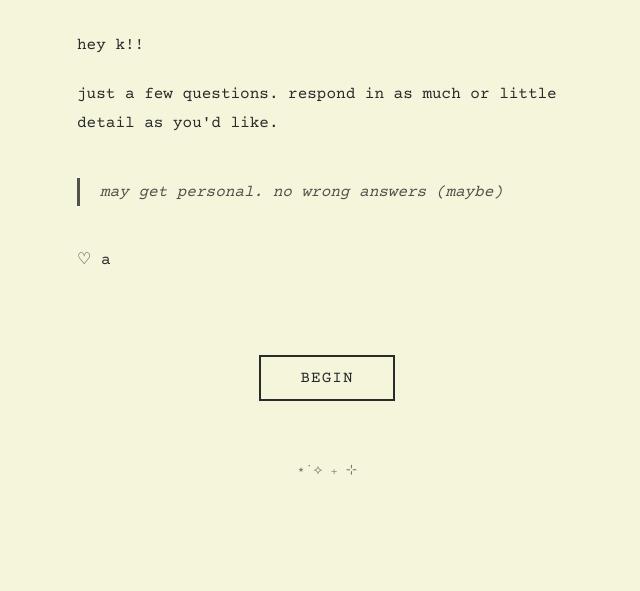
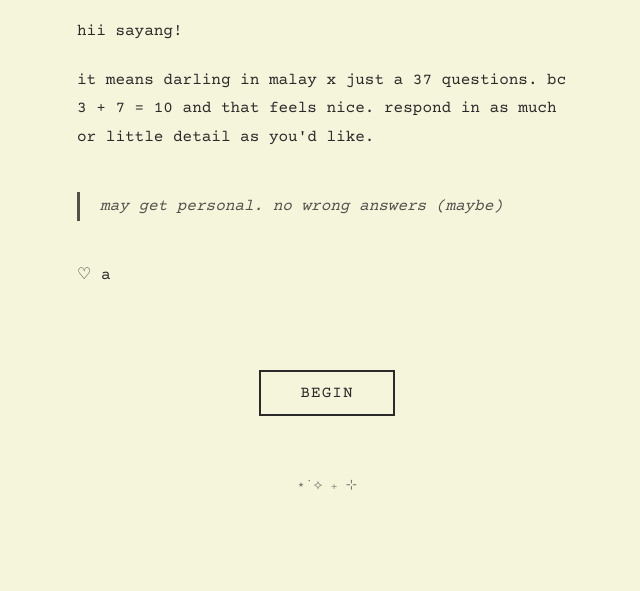
Before and after one commit to alyxn/questions, a plain HTML site: page index.html in a window 1280 px wide. Shown: the part 209-800 px from the top of the page, without its empty margins (313-953 px from the left). Drawn offline with nearby package versions, Linux system fonts and the light colour scheme.

Commit message:
Update index.html

```diff
--- a/index.html
+++ b/index.html
@@ -380,11 +380,15 @@
 
             <div class="landing-content">
                 <p>
-                    hey k!!
+                    hii sayang!
                 </p>
 
                 <p>
-                    just a few questions. respond in as much or little detail as you'd like.
+                    it means darling in malay x
+
+                    just a 37 questions. bc 3 + 7 = 10 and that feels nice.
+
+                    respond in as much or little detail as you'd like.
                 </p>
 
                 <div class="author-note">
```
